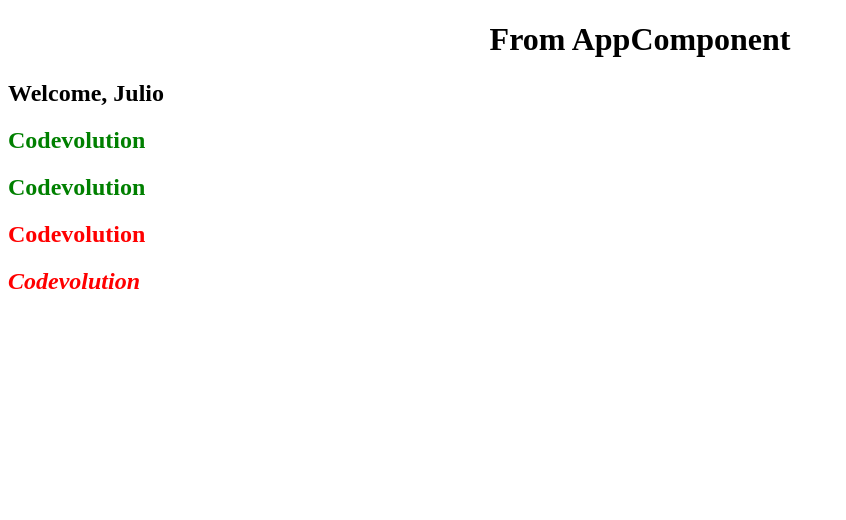
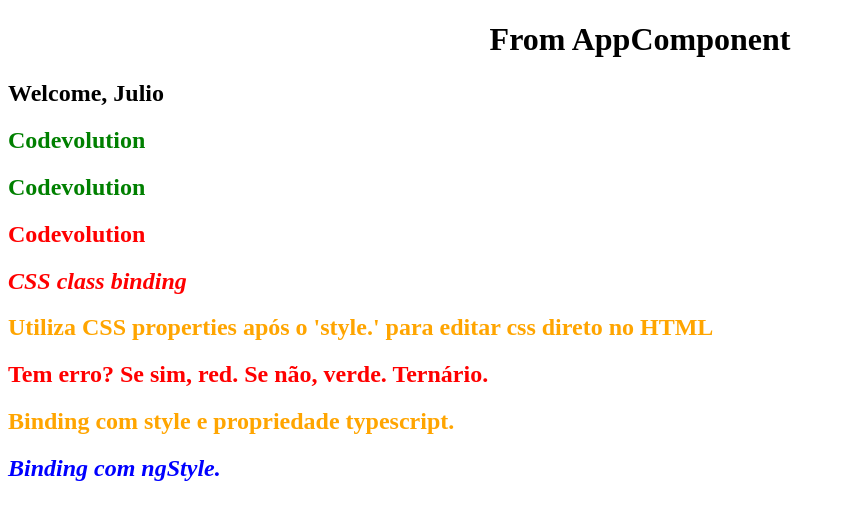
Before and after one commit to cmsjulio/angularCodevolution, an Angular app in the folder hello-world/: page / in a window 1280 px wide. Shown: the top 520 px of the page, without its empty margins (0-846 px from the left). Built offline with nearby package versions, Linux system fonts and the light colour scheme.

Commit message:
8 - Style Binding

```diff
--- a/hello-world/src/app/test2/test2.component.ts
+++ b/hello-world/src/app/test2/test2.component.ts
@@ -10,7 +10,15 @@ import { Component, OnInit } from '@angular/core';
     <h2 [class] = "successClass">Codevolution</h2>
     <h2 [class.text-danger]="hasError">Codevolution</h2>
 
-    <h2 [ngClass]="messageClasses">Codevolution</h2>
+    <h2 [ngClass]="messageClasses">CSS class binding</h2>
+
+    <h2 [style.color]="'orange'">Utiliza CSS properties após o 'style.' para editar css direto no HTML</h2>
+
+    <h2 [style.color]="hasError ? 'red' : 'green' ">Tem erro? Se sim, red. Se não, verde. Ternário. </h2>
+
+    <h2 [style.color]="highlightColor"> Binding com style e propriedade typescript. </h2>
+
+    <h2 [ngStyle]="titleStyles"> Binding com ngStyle. </h2>
   `,
   styles: [`
     .text-success {
@@ -40,6 +48,13 @@ export class Test2Component implements OnInit {
     "text-special": this.isSpecial
   }
 
+  public titleStyles = {
+    color: "blue",
+    fontStyle: "italic"
+  }
+
+  public highlightColor = "orange";
+
   constructor() { }
 
   ngOnInit(): void {
```
